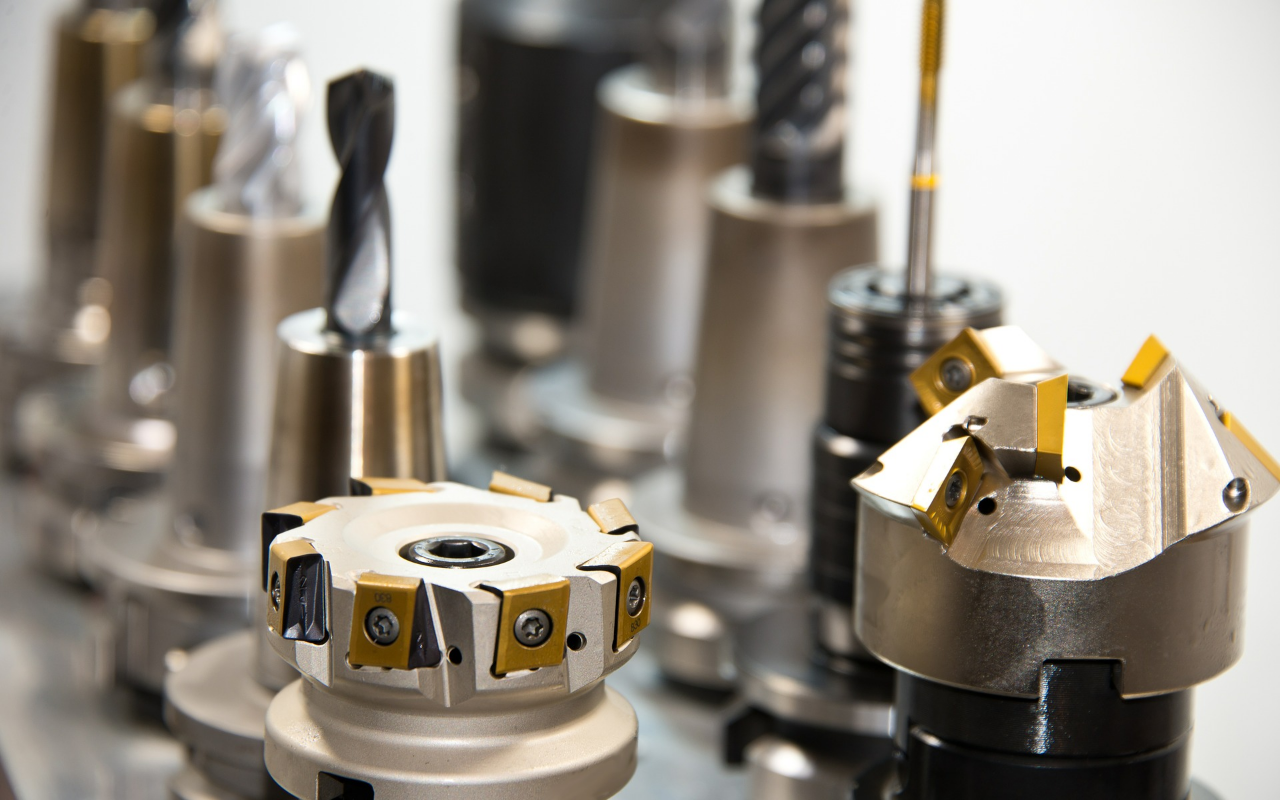
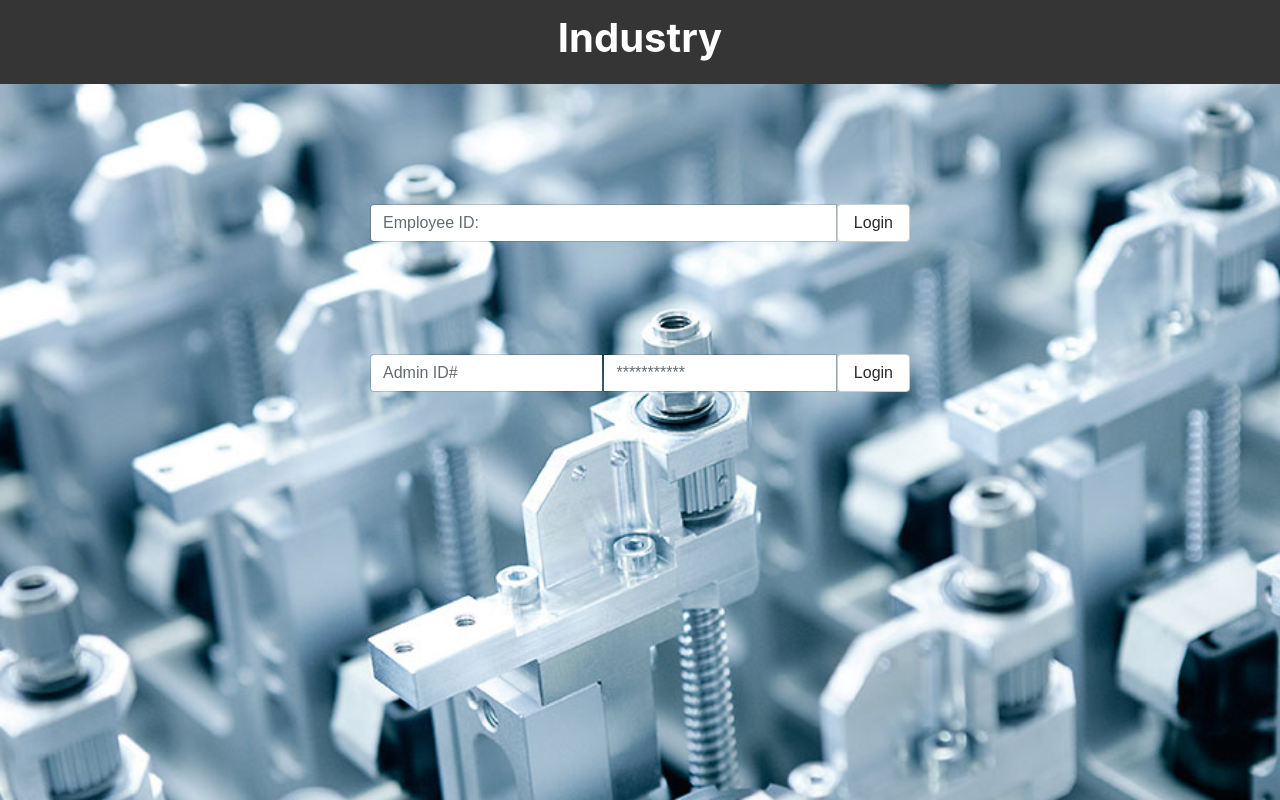
Before and after one commit to atorres6d5/Industry-frontend, a React (Create React App) app in the folder industry/: page / in a window 1280 px wide. Built offline with nearby package versions, Linux system fonts and the light colour scheme; no server answers.

Commit message:
handle messages react

```diff
--- a/industry/src/components/Login.js
+++ b/industry/src/components/Login.js
@@ -1,5 +1,4 @@
 import React, {Component} from 'react';
-import {Redirect} from 'react-router-dom'
 const axios = require('axios')
 const devURL = 'http://localhost:3000'
 
--- a/industry/src/components/lookupProject.js
+++ b/industry/src/components/lookupProject.js
@@ -51,8 +51,8 @@ class lookUpProject extends Component {
     await axios.get(`${devURL}/api/project/${input}`, {headers: {
         token
       }}).then(result => {
-      if (result.status == 404) {
-        console.log(result, 'yo')
+      if (result.status === 404) {
+        // console.log(result, 'yo')
         return alert(result.message)
       } else {
         this.setState({searchResults: result.data})
--- a/industry/src/components/newWorker.js
+++ b/industry/src/components/newWorker.js
@@ -24,7 +24,7 @@ class NewWorker extends Component {
 
   isAdminTrue = (e) => {
     console.log(e.target.value)
-    e.target.value == "True"
+    e.target.value === "True"
       ? this.setState({isAdmin: true})
       : this.setState({isAdmin: false})
   }
--- a/industry/src/containers/userDash.js
+++ b/industry/src/containers/userDash.js
@@ -2,7 +2,6 @@ import React, {Component} from 'react';
 import Worker from '../components/Worker';
 import ActionButtons from '../components/actionbuttons';
 import ActiveProjects from '../components/activeproject';
-import lookUpProject from '../components/lookupProject'
 import ReactModal from 'react-modal'
 import ProjectLogin from '../modals/projectLogin'
 import ProjectLogout from '../modals/projectLogout'
--- a/industry/src/routes/index.js
+++ b/industry/src/routes/index.js
@@ -15,7 +15,7 @@ const PrivateRoute = ({
     localStorage.getItem('Industry Token') || localStorage.getItem('Admin Token')
     ? (<Component {...props}/>)
     : (<Redirect to={{
-        pathname: '/login',
+        pathname: '/',
         state: {
           from: props.location
         }
@@ -35,7 +35,7 @@ class Routes extends Component {
   render() {
     return (<BrowserRouter>
       <Switch>
-        <Route path="/login" exact="exact" component={Login}/>
+        <Route path="/" exact="exact" component={Login}/>
         <PrivateRoute path="/dashboard" exact="exact" component={UserDash}/>
         <PrivateRoute path="/lookUpProject" exact="exact" component={lookUpProject}/>
         <PrivateRoute path="/adminDash" exact="exact" component={AdminDash}/>
```
